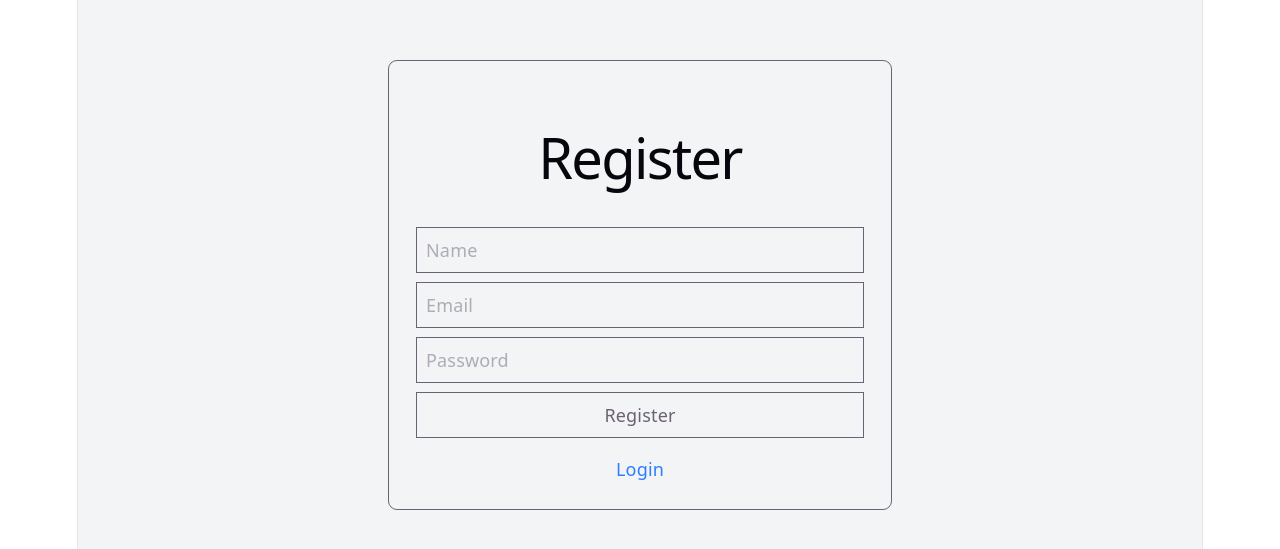
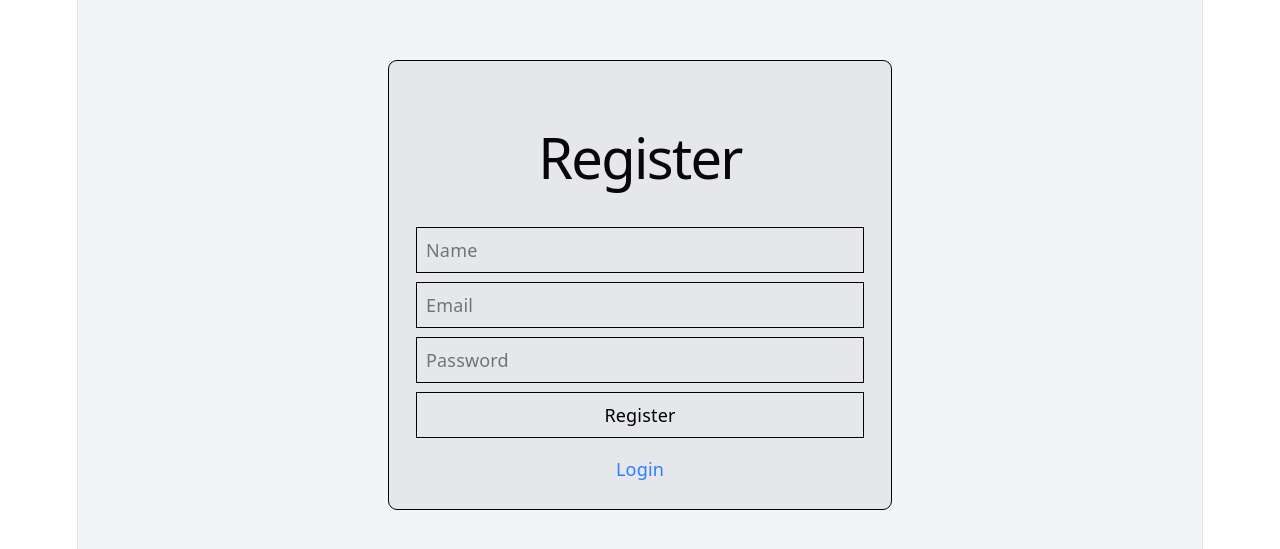
Before and after one commit to Harshal997/expense-tracker, a React (Vite) app in the folder frontend/: page /register in a window 1280 px wide. Shown: the part 115-664 px from the top of the page. Built offline with nearby package versions, Linux system fonts and the light colour scheme; no server answers.

Commit message:
style: improve auth style

```diff
--- a/frontend/src/pages/Login.tsx
+++ b/frontend/src/pages/Login.tsx
@@ -31,7 +31,7 @@ const Login = () => {
     <div className="min-h-screen flex justify-center items-center">
       <form
         onSubmit={handleSubmit(onSubmit)}
-        className="w-full max-w-md p-6 border rounded-lg dark:bg-gray-800 dark:border-gray-700 dark:text-white"
+        className="w-full max-w-md p-6 border rounded-lg text-black bg-gray-200 dark:bg-gray-800 dark:border-gray-700 dark:text-white"
       >
         <h1 className="text-2xl font-bold mb-4">Login</h1>
         <input
--- a/frontend/src/pages/Register.tsx
+++ b/frontend/src/pages/Register.tsx
@@ -33,7 +33,7 @@ const Register = () => {
     <div className="min-h-screen flex justify-center items-center">
       <form
         onSubmit={handleSubmit(onSubmit)}
-        className="w-full max-w-md p-6 border rounded-lg"
+        className="w-full max-w-md p-6 border rounded-lg text-black bg-gray-200 dark:bg-gray-800 dark:border-gray-700 dark:text-white"
       >
         <h1 className="text-2xl font-bold mb-4">Register</h1>
         <input
```
Also changed, not shown: 1 other file (tests, documents, lock files or other folders).
